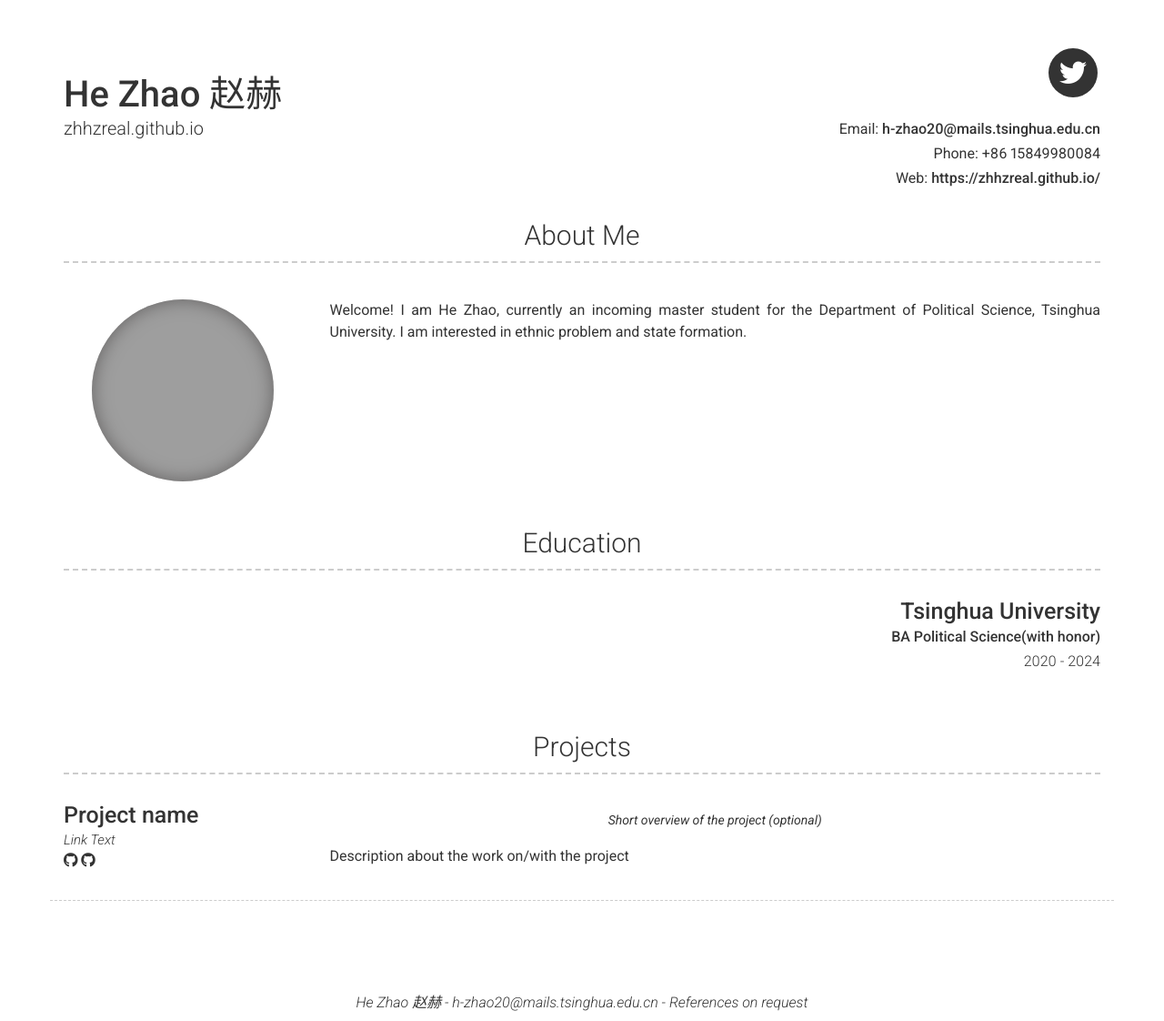
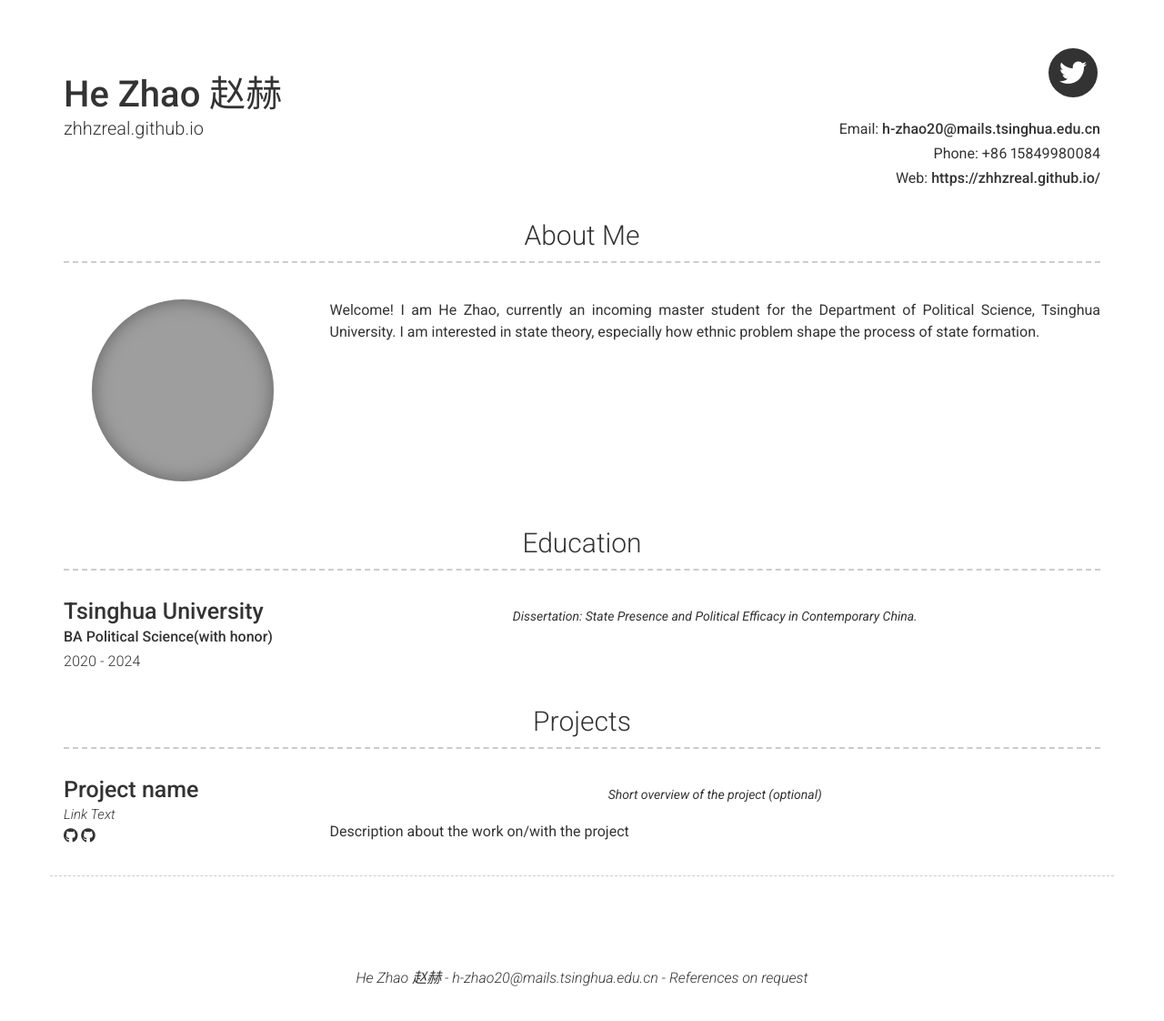
Before and after one commit to zhhzreal/zhhzreal.github.io, a Jekyll site: the page built from index.md, in a window 1280 px wide. Shown: the whole page at 91% size. Built offline with Jekyll 4.4.1, drawn with Linux system fonts in a browser that asks for light colours; nearby versions of some CDN libraries; after the commit the page ends 1094 px from its top, so only the background shows below that; grey boxes are pictures that could not be loaded.

Commit message:
ok with that

```diff
--- a/_config.yml
+++ b/_config.yml
@@ -52,18 +52,19 @@ twitter_username: He Zhao
 # about_title: About Me (Use this to override about section title)
 about_profile_image: images/profile.jpg
 about_content: | # this will include new lines to allow paragraphs
-  Welcome! I am He Zhao, currently an incoming master student for the Department of Political Science, Tsinghua University. I am interested in ethnic problem and state formation.
+  Welcome! I am He Zhao, currently an incoming master student for the Department of Political Science, Tsinghua University.
+  I am interested in state theory, especially how ethnic problem shape the process of state formation.
 
 content:
   - title: Education
     layout: list
     content:
-      - layout: top-right
+      - layout: top-left
         title: Tsinghua University
         sub_title: BA Political Science(with honor)
         caption: 2020 - 2024
         quote: >
-
+          Dissertation: State Presence and Political Efficacy in Contemporary China.
         description: | # this will include new lines to allow paragraphs
 
   - title: Projects # Title for the section
```
Also changed, not shown: 1 other file.
